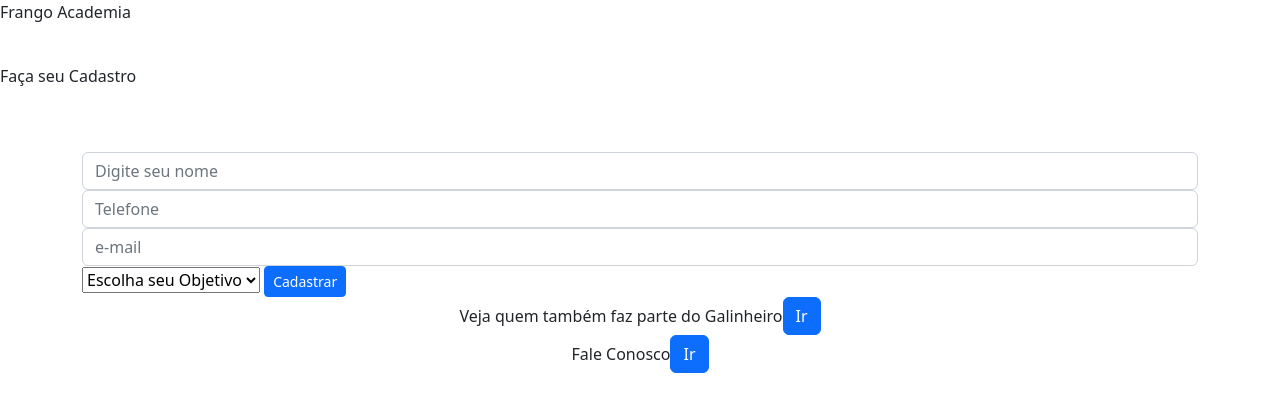
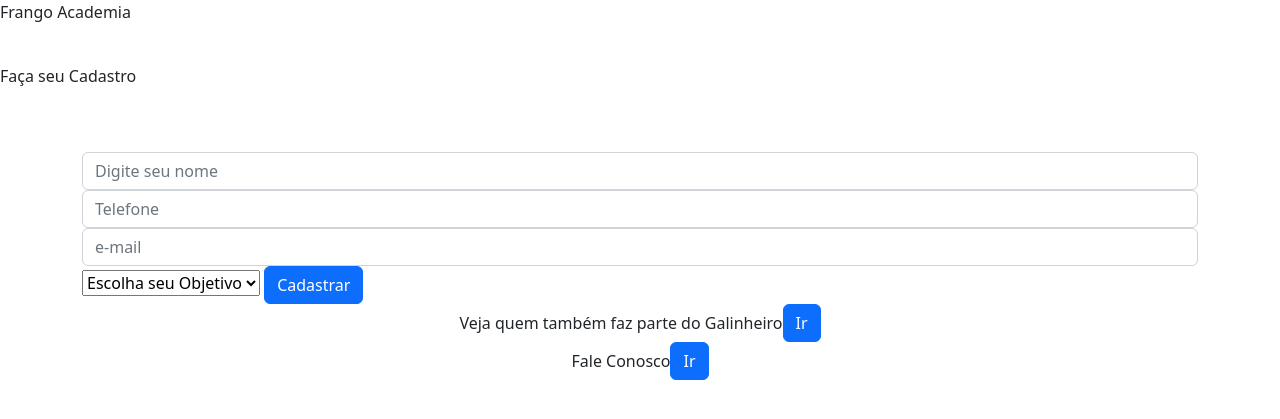
Before and after one commit to LeandroSSantana/FrangoAcademia, a Flask app: page / in a window 1280 px wide. Shown: the top 419 px of the page. Run offline with Flask 2, Linux system fonts and the light colour scheme.

Commit message:
"Initial Commit"

```diff
--- a/templates/homepage.html
+++ b/templates/homepage.html
@@ -32,7 +32,7 @@
         <option value="emagrecimento">Emagrecimento</option>
         <option value="condicionamento">Condicionamento</option>
     </select>
-    <button type="button" class="btn btn-primary btn-sm">Cadastrar</button>
+    <button class='btn btn-primary'>Cadastrar</button>
 </form>
 <div class="d-flex align-items-center justify-content-center">
     <span>Veja quem também faz parte do Galinheiro</span>
```
Also changed, not shown: main.py (+0 -10 lines).
